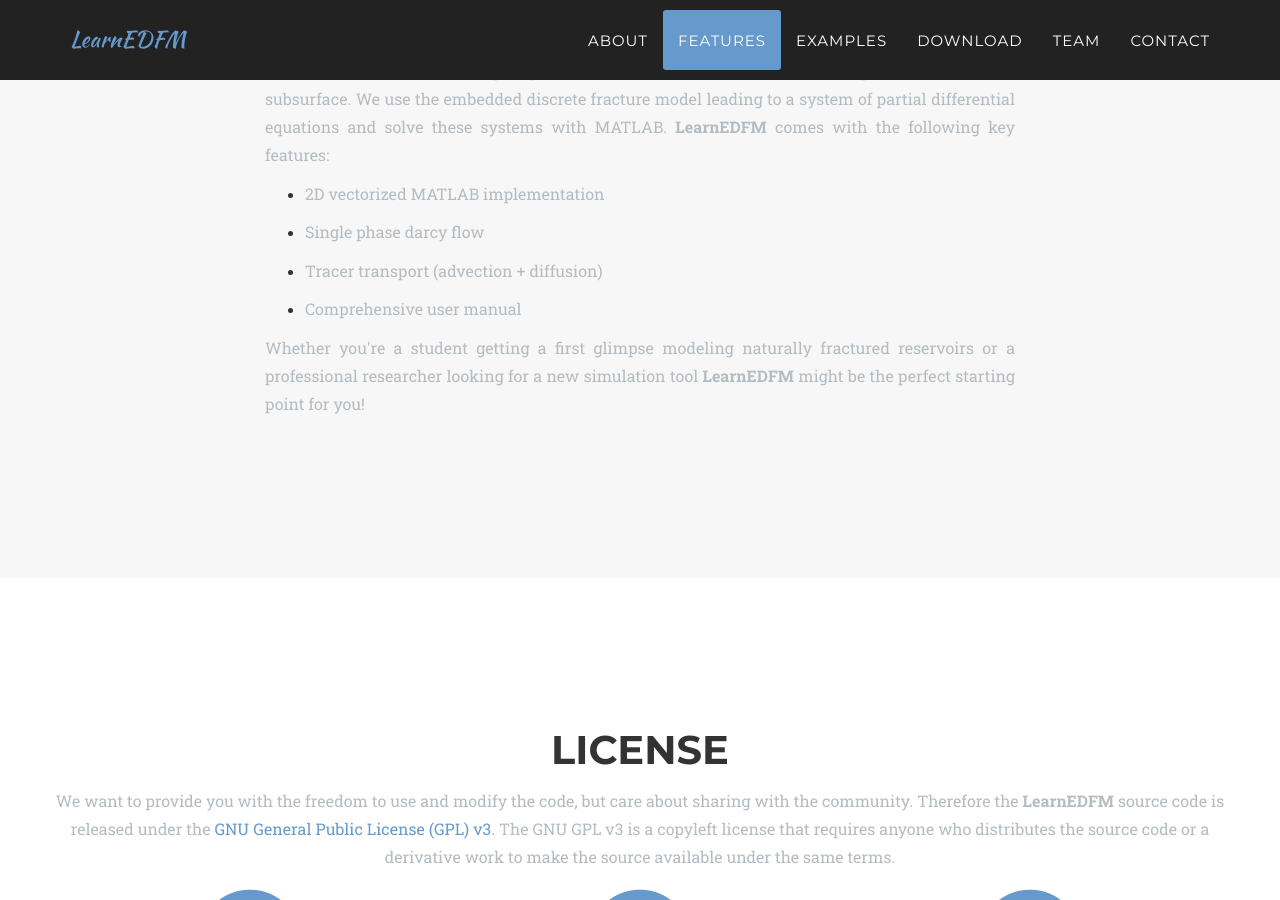
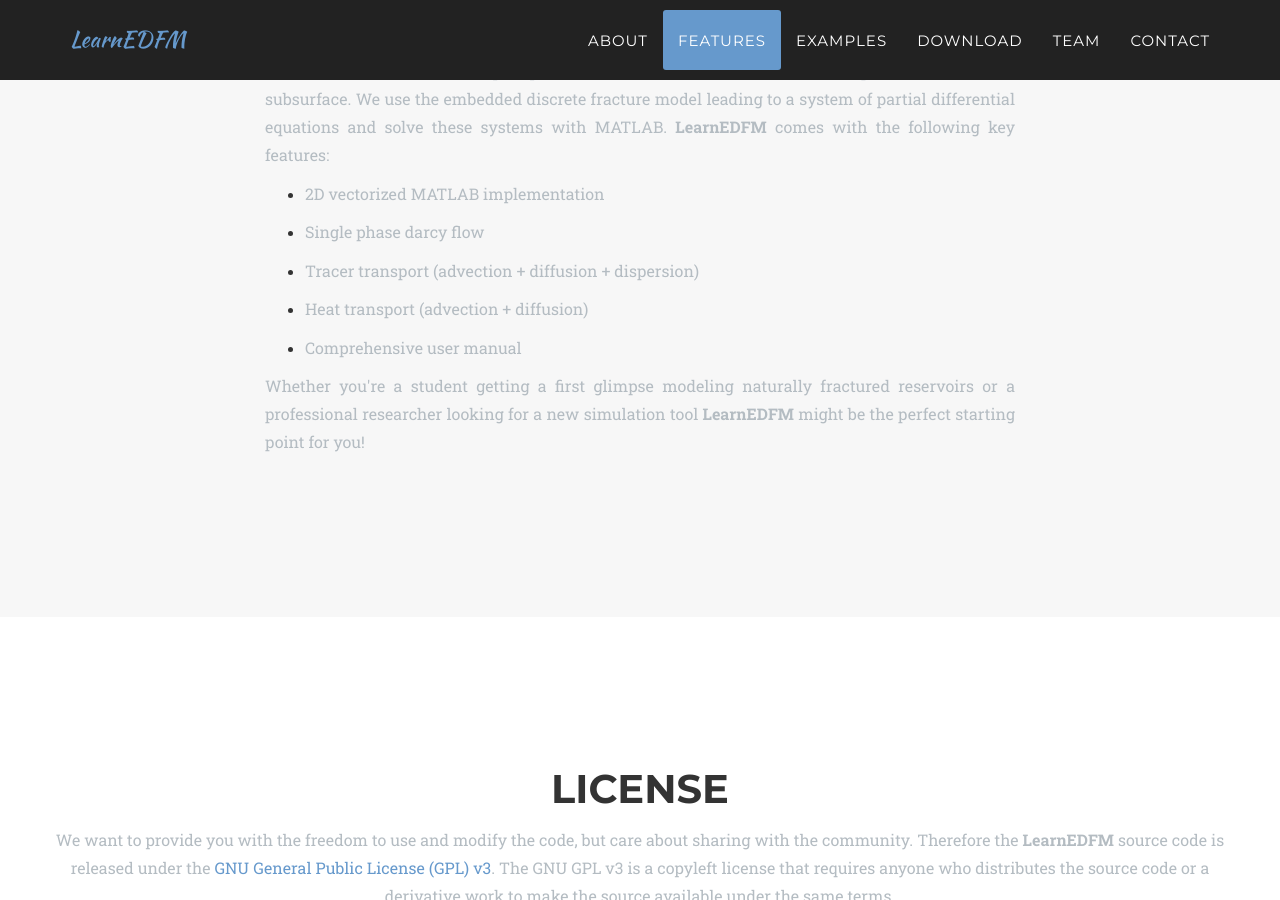
Before and after one commit to Eng-RSMY/LearnEDFM, a Jekyll site: the page built from index.html, in a window 1280 px wide and 900 px high, scrolled down 2790 px. Built offline with Jekyll 4.4.1, drawn with Linux system fonts in a browser that asks for light colours; some web fonts are replaced.

Commit message:
Update features.html

```diff
--- a/_includes/features.html
+++ b/_includes/features.html
@@ -12,7 +12,8 @@
   				<ul>
   					<li><p class="large text-muted">2D vectorized MATLAB implementation  </p></li>
   					<li><p class="large text-muted">Single phase darcy flow</p></li>
-  					<li><p class="large text-muted">Tracer transport (advection + diffusion)</p></li>
+  					<li><p class="large text-muted">Tracer transport (advection + diffusion + dispersion)</p></li>
+                    <li><p class="large text-muted">Heat transport (advection + diffusion)</p></li>
   					<li><p class="large text-muted">Comprehensive user manual</p></li>
   				</ul>
                 </div>
```
